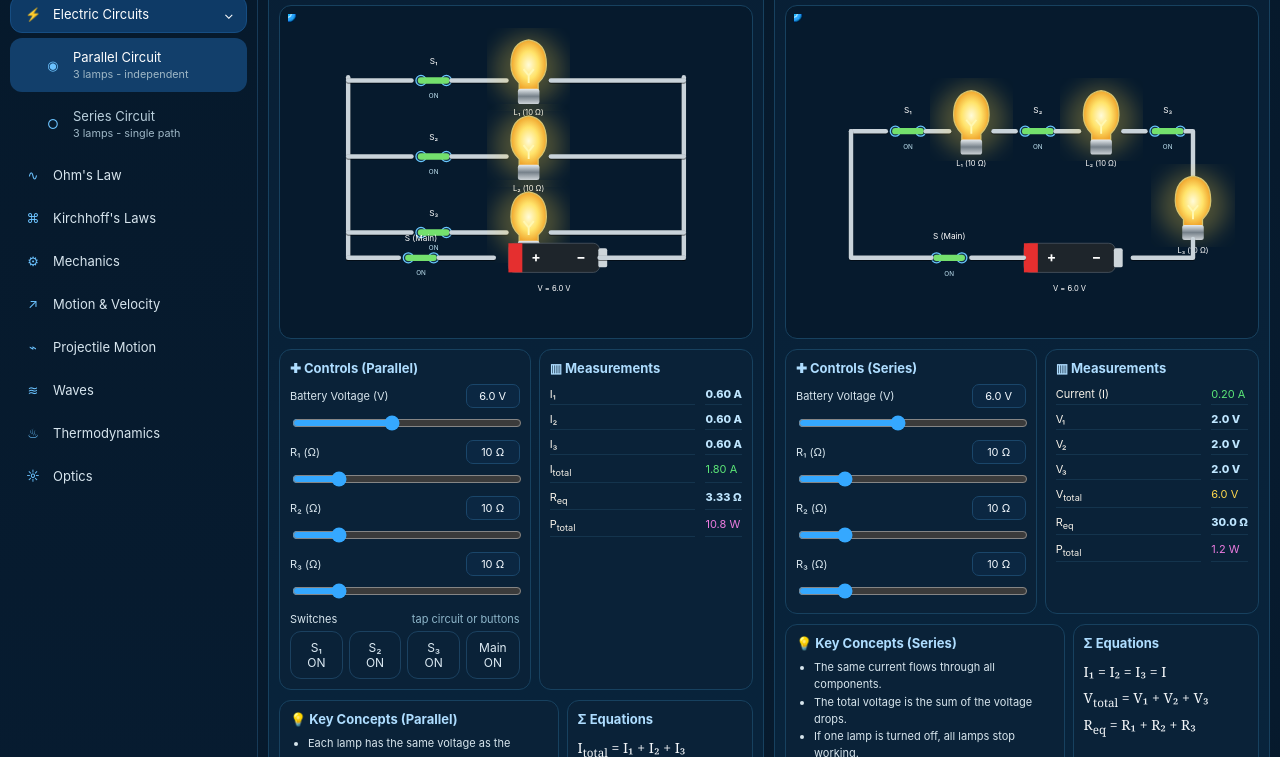
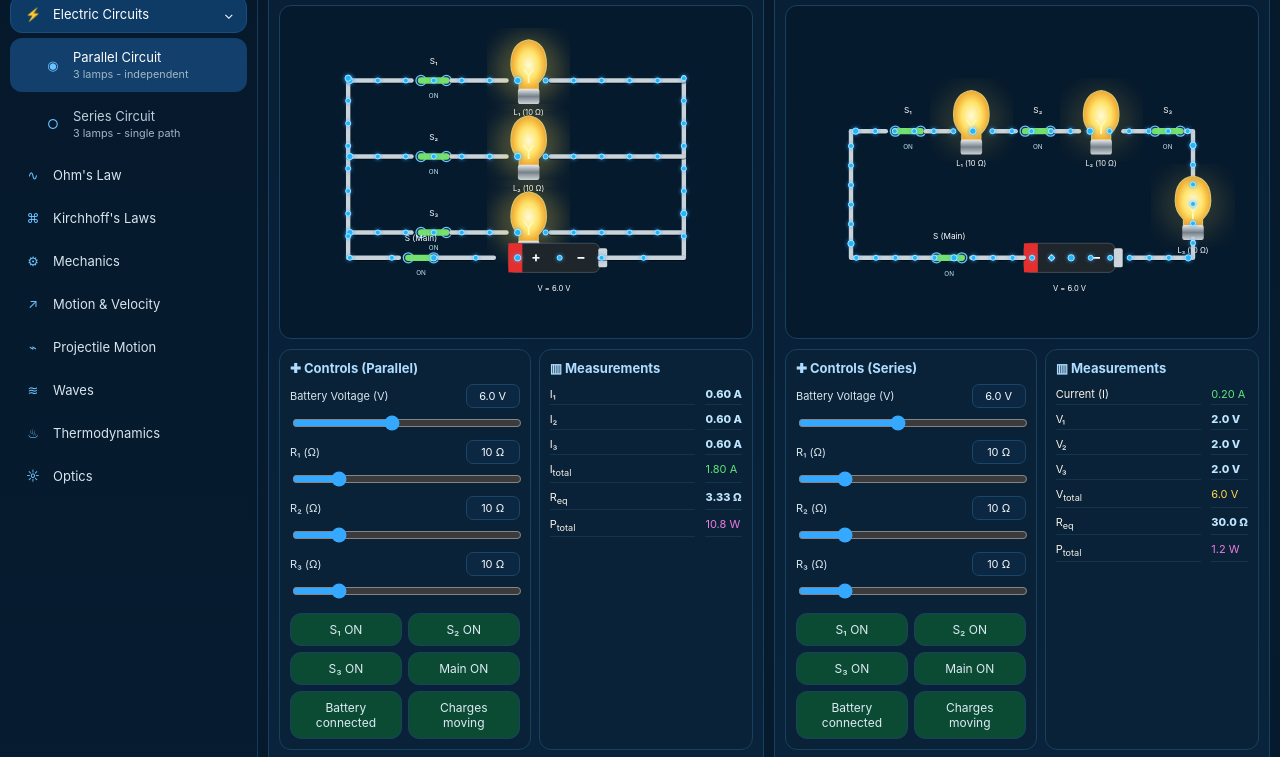
Before and after one commit to ahmedinphysics/-ahmed-adel-physics-lab, a plain HTML site: page index.html in a window 1280 px wide. Shown: the part 145-902 px from the top of the page. Drawn offline with Linux system fonts and the light colour scheme.

Commit message:
Add files via upload

```diff
--- a/index.html
+++ b/index.html
@@ -105,7 +105,6 @@
 }
 #pArm1 path,#pArm2 path,#pArm3 path,#pMasterArm path,
 #sArm1 path,#sArm2 path,#sArm3 path,#sMasterArm path{pointer-events:stroke}
-#pElectronLayer,#sElectronLayer{pointer-events:none}
 </style>
 </head>
 <body>
@@ -251,13 +250,17 @@
           <h3>✚ Controls (Parallel)</h3>
           <div class="row"><span>Battery Voltage (V)</span><span class="control-value" id="pVout">6.0 V</span></div>
           <input id="pVoltage" class="range" type="range" min="1.5" max="12" step=".5" value="6">
-          <div class="row"><span>R₁ (Ω)</span><span class="control-value" id="pR1out">10 Ω</span></div><input id="pR1" class="range" type="range" min="1" max="50" step="1" value="10">
-          <div class="row"><span>R₂ (Ω)</span><span class="control-value" id="pR2out">10 Ω</span></div><input id="pR2" class="range" type="range" min="1" max="50" step="1" value="10">
-          <div class="row"><span>R₃ (Ω)</span><span class="control-value" id="pR3out">10 Ω</span></div><input id="pR3" class="range" type="range" min="1" max="50" step="1" value="10">
-<div class="row" style="margin-top:9px"><span>Switches</span><span style="color:#8FB7CB">tap circuit or buttons</span></div>
-<div style="display:grid;grid-template-columns:repeat(4,1fr);gap:6px">
-<button class="action" id="pS1Btn">S₁ ON</button><button class="action" id="pS2Btn">S₂ ON</button><button class="action" id="pS3Btn">S₃ ON</button><button class="action" id="pMainBtn">Main ON</button>
-</div>
+          <div class="row"><span>R₁ (Ω)</span><span class="control-value" id="sR1out">10 Ω</span></div><input id="sR1" class="range" type="range" min="1" max="50" step="1" value="10">
+          <div class="row"><span>R₂ (Ω)</span><span class="control-value" id="sR2out">10 Ω</span></div><input id="sR2" class="range" type="range" min="1" max="50" step="1" value="10">
+          <div class="row"><span>R₃ (Ω)</span><span class="control-value" id="sR3out">10 Ω</span></div><input id="sR3" class="range" type="range" min="1" max="50" step="1" value="10">
+          <div style="display:grid;grid-template-columns:repeat(2,1fr);gap:6px;margin-top:10px">
+            <button class="action" id="sS1Btn">S₁ ON</button>
+            <button class="action" id="sS2Btn">S₂ ON</button>
+            <button class="action" id="sS3Btn">S₃ ON</button>
+            <button class="action" id="sMainBtn">Main ON</button>
+            <button class="action" id="sBatteryBtn">Battery connected</button>
+            <button class="action" id="sMotionBtn">Charges moving</button>
+          </div>
         </div>
         <div class="panel">
           <h3>▥ Measurements</h3>
@@ -380,6 +383,14 @@
           <div class="row"><span>R₁ (Ω)</span><span class="control-value" id="pR1out">10 Ω</span></div><input id="pR1" class="range" type="range" min="1" max="50" step="1" value="10">
           <div class="row"><span>R₂ (Ω)</span><span class="control-value" id="pR2out">10 Ω</span></div><input id="pR2" class="range" type="range" min="1" max="50" step="1" value="10">
           <div class="row"><span>R₃ (Ω)</span><span class="control-value" id="pR3out">10 Ω</span></div><input id="pR3" class="range" type="range" min="1" max="50" step="1" value="10">
+          <div style="display:grid;grid-template-columns:repeat(2,1fr);gap:6px;margin-top:10px">
+            <button class="action" id="pS1Btn">S₁ ON</button>
+            <button class="action" id="pS2Btn">S₂ ON</button>
+            <button class="action" id="pS3Btn">S₃ ON</button>
+            <button class="action" id="pMainBtn">Main ON</button>
+            <button class="action" id="pBatteryBtn">Battery connected</button>
+            <button class="action" id="pMotionBtn">Charges moving</button>
+          </div>
         </div>
         <div class="panel">
           <h3>▥ Measurements</h3>
@@ -408,14 +419,14 @@
 <script>
 (()=>{
 const ns='http://www.w3.org/2000/svg';
-function makeDot(layer,x,y,r=4){const c=document.createElementNS(ns,'circle');c.setAttribute('r',r+1);c.setAttribute('fill','#21B7FF');c.setAttribute('stroke','#D7F5FF');c.setAttribute('stroke-width','1.2');layer.appendChild(c);return c}
+function makeDot(layer,x,y,r=4){const c=document.createElementNS(ns,'circle');c.setAttribute('r',r);c.setAttribute('fill','#21B7FF');c.setAttribute('stroke','#D7F5FF');c.setAttribute('stroke-width','1.2');layer.appendChild(c);return c}
 function setSwitch(id,on,axis='h'){
  const g=document.getElementById(id); if(!g)return;
  const p=g.querySelector('path'); p.setAttribute('stroke',on?'#74E06D':'#D5A85B');
  if(axis==='h') g.setAttribute('transform',on?'rotate(0)':'rotate(-28 '+(id.startsWith('sArm')?({sArm1:'160 185',sArm2:'365 185',sArm3:'570 185'}[id]||'0 0'):'0 0')+')');
 }
-const p={V:6,master:true,sw:[true,true,true],motion:true,R:[10,10,10],phase:0};
-const s={V:6,master:true,sw:[true,true,true],motion:true,R:[10,10,10],phase:0};
+const p={V:6,master:true,battery:true,sw:[true,true,true],motion:true,R:[10,10,10],phase:0};
+const s={V:6,master:true,battery:true,sw:[true,true,true],motion:true,R:[10,10,10],phase:0};
 const pLayer=document.getElementById('pElectronLayer');
 const sLayer=document.getElementById('sElectronLayer');
 
@@ -444,8 +455,8 @@
 for(let i=0;i<48;i++)sDots.push(makeDot(sLayer,0,0,i%6===0?5:4));
 
 function updateParallel(){
- const active=p.master?p.sw.filter(Boolean):[];
- const conduct=p.master&&p.sw.some(Boolean);
+ const active=(p.master&&p.battery)?p.sw.filter(Boolean):[];
+ const conduct=p.master&&p.battery&&p.sw.some(Boolean);
  document.getElementById('pVout').textContent=p.V.toFixed(1)+' V';
  document.getElementById('pVlabel').textContent=p.V.toFixed(1);
  document.getElementById('pR1out').textContent=p.R[0].toFixed(0)+' Ω';
@@ -455,7 +466,7 @@
  document.getElementById('pL2R').textContent=p.R[1].toFixed(0);
  document.getElementById('pL3R').textContent=p.R[2].toFixed(0);
 
- const currents=p.sw.map((on,i)=>p.master&&on?p.V/p.R[i]:0);
+ const currents=p.sw.map((on,i)=>p.master&&p.battery&&on?p.V/p.R[i]:0);
  const It=currents.reduce((a,b)=>a+b,0);
  const Req=It>0?p.V/It:Infinity;
  const Pt=p.V*It;
@@ -463,18 +474,26 @@
  document.getElementById('pIt').textContent=It.toFixed(2)+' A';
  document.getElementById('pReq').textContent=isFinite(Req)?Req.toFixed(2)+' Ω':'—';
  document.getElementById('pPt').textContent=Pt.toFixed(1)+' W';
- ['pS1Btn','pS2Btn','pS3Btn'].forEach((id,i)=>{const b=document.getElementById(id);b.textContent=`S${['₁','₂','₃'][i]} ${p.sw[i]?'ON':'OFF'}`;b.style.background=p.sw[i]?'#0B4B34':'#3A291D';});
- const pb=document.getElementById('pMainBtn');pb.textContent='Main '+(p.master?'ON':'OFF');pb.style.background=p.master?'#0B4B34':'#3A291D';
+
+ ['pS1Btn','pS2Btn','pS3Btn'].forEach((id,i)=>{
+   const b=document.getElementById(id);
+   b.textContent=`S${['₁','₂','₃'][i]} ${p.sw[i]?'ON':'OFF'}`;
+   b.style.background=p.sw[i]?'#0B4B34':'#3A291D';
+ });
+ const pmb=document.getElementById('pMainBtn'); pmb.textContent='Main '+(p.master?'ON':'OFF'); pmb.style.background=p.master?'#0B4B34':'#3A291D';
+ const pbb=document.getElementById('pBatteryBtn'); pbb.textContent=p.battery?'Battery connected':'Battery disconnected'; pbb.style.background=p.battery?'#0B4B34':'#3A291D';
+ const pmo=document.getElementById('pMotionBtn'); pmo.textContent=p.motion?'Charges moving':'Charges paused'; pmo.style.background=p.motion?'#0B4B34':'#2B3442';
+
  ['pArm1','pArm2','pArm3'].forEach((id,i)=>{const g=document.getElementById(id);const [cx,cy]=[[210,105],[210,225],[210,345]][i];g.setAttribute('transform',p.sw[i]?'rotate(0 '+cx+' '+cy+')':'rotate(-28 '+cx+' '+cy+')');g.querySelector('path').setAttribute('stroke',p.sw[i]?'#74E06D':'#D5A85B')});
  const gm=document.getElementById('pMasterArm');gm.setAttribute('transform',p.master?'rotate(0 190 385)':'rotate(-28 190 385)');gm.querySelector('path').setAttribute('stroke',p.master?'#74E06D':'#D5A85B');
  document.querySelectorAll('.pGlow').forEach((g,i)=>{
-   const Pi=(p.master&&p.sw[i])?(p.V*p.V/p.R[i]):0;
+   const Pi=(p.master&&p.battery&&p.sw[i])?(p.V*p.V/p.R[i]):0;
    g.setAttribute('opacity',Pi>0?Math.min(.55,.08+Pi/20):0);
  });
 }
 
 function updateSeries(){
- const closed=s.master&&s.sw.every(Boolean);
+ const closed=s.master&&s.battery&&s.sw.every(Boolean);
  const Req=s.R.reduce((a,b)=>a+b,0), I=closed?s.V/Req:0;
  document.getElementById('sVout').textContent=s.V.toFixed(1)+' V';
  document.getElementById('sVlabel').textContent=s.V.toFixed(1);
@@ -491,8 +510,16 @@
  document.getElementById('sVt').textContent=(closed?s.V:0).toFixed(1)+' V';
  document.getElementById('sReq').textContent=Req.toFixed(1)+' Ω';
  document.getElementById('sPt').textContent=(s.V*I).toFixed(1)+' W';
- ['sS1Btn','sS2Btn','sS3Btn'].forEach((id,i)=>{const b=document.getElementById(id);b.textContent=`S${['₁','₂','₃'][i]} ${s.sw[i]?'ON':'OFF'}`;b.style.background=s.sw[i]?'#0B4B34':'#3A291D';});
- const sb=document.getElementById('sMainBtn');sb.textContent='Main '+(s.master?'ON':'OFF');sb.style.background=s.master?'#0B4B34':'#3A291D';
+
+ ['sS1Btn','sS2Btn','sS3Btn'].forEach((id,i)=>{
+   const b=document.getElementById(id);
+   b.textContent=`S${['₁','₂','₃'][i]} ${s.sw[i]?'ON':'OFF'}`;
+   b.style.background=s.sw[i]?'#0B4B34':'#3A291D';
+ });
+ const smb=document.getElementById('sMainBtn'); smb.textContent='Main '+(s.master?'ON':'OFF'); smb.style.background=s.master?'#0B4B34':'#3A291D';
+ const sbb=document.getElementById('sBatteryBtn'); sbb.textContent=s.battery?'Battery connected':'Battery disconnected'; sbb.style.background=s.battery?'#0B4B34':'#3A291D';
+ const smo=document.getElementById('sMotionBtn'); smo.textContent=s.motion?'Charges moving':'Charges paused'; smo.style.background=s.motion?'#0B4B34':'#2B3442';
+
  const cfg=[['sArm1',160,185],['sArm2',365,185],['sArm3',570,185]];
  cfg.forEach(([id,cx,cy],i)=>{const g=document.getElementById(id);g.setAttribute('transform',s.sw[i]?'rotate(0 '+cx+' '+cy+')':'rotate(-28 '+cx+' '+cy+')');g.querySelector('path').setAttribute('stroke',s.sw[i]?'#74E06D':'#D5A85B')});
  const gm=document.getElementById('sMasterArm');gm.setAttribute('transform',s.master?'rotate(0 225 385)':'rotate(-28 225 385)');gm.querySelector('path').setAttribute('stroke',s.master?'#74E06D':'#D5A85B');
@@ -503,8 +530,8 @@
 }
 
 function animate(){
- p.phase+=0.006*(p.V/6);
- s.phase+=0.006*(s.V/6);
+ if(p.motion)p.phase+=0.005*(p.V/6);
+ if(s.motion)s.phase+=0.005*(s.V/6);
  const pPaths=parallelPaths();
  let idx=0;
  // branch dots
@@ -513,7 +540,7 @@
      const t=(j/12+p.phase)%1;
      const [x,y]=interpPolyline(pPaths[b],t);
      pDots[idx].setAttribute('cx',x);pDots[idx].setAttribute('cy',y);
-     pDots[idx].setAttribute('opacity',p.master&&p.sw[b]?'1':'0.12');
+     pDots[idx].setAttribute('opacity',p.master&&p.battery&&p.sw[b]?'1':'0.12');
    }
  }
  // bottom + rails
@@ -522,14 +549,14 @@
    for(let j=0;j<8;j++,idx++){
      const [x,y]=interpPolyline(extra[e],(j/8+p.phase)%1);
      pDots[idx].setAttribute('cx',x);pDots[idx].setAttribute('cy',y);
-     pDots[idx].setAttribute('opacity',p.master&&p.sw.some(Boolean)?'1':'0.12');
+     pDots[idx].setAttribute('opacity',p.master&&p.battery&&p.sw.some(Boolean)?'1':'0.12');
    }
  }
  const sPts=seriesPathPoints();
  for(let i=0;i<sDots.length;i++){
    const [x,y]=interpPolyline(sPts,(i/sDots.length+s.phase)%1);
    sDots[i].setAttribute('cx',x);sDots[i].setAttribute('cy',y);
-   sDots[i].setAttribute('opacity',s.master&&s.sw.every(Boolean)?'1':'0.12');
+   sDots[i].setAttribute('opacity',s.master&&s.battery&&s.sw.every(Boolean)?'1':'0.12');
  }
  requestAnimationFrame(animate)
 }
@@ -541,13 +568,13 @@
 ['sR1','sR2','sR3'].forEach((id,i)=>document.getElementById(id).addEventListener('input',e=>{s.R[i]=+e.target.value;updateSeries()}));
 
 document.getElementById('pReset').onclick=()=>{
- Object.assign(p,{V:6,master:true,sw:[true,true,true],phase:0,R:[10,10,10]});
+ Object.assign(p,{V:6,master:true,battery:true,motion:true,sw:[true,true,true],phase:0,R:[10,10,10]});
  document.getElementById('pVoltage').value=6;
  ['pR1','pR2','pR3'].forEach(id=>document.getElementById(id).value=10);
  updateParallel()
 };
 document.getElementById('sReset').onclick=()=>{
- Object.assign(s,{V:6,master:true,sw:[true,true,true],phase:0,R:[10,10,10]});
+ Object.assign(s,{V:6,master:true,battery:true,motion:true,sw:[true,true,true],phase:0,R:[10,10,10]});
  document.getElementById('sVoltage').value=6;
  ['sR1','sR2','sR3'].forEach(id=>document.getElementById(id).value=10);
  updateSeries()
@@ -559,8 +586,12 @@
 document.getElementById('sMasterArm').addEventListener('click',()=>{s.master=!s.master;updateSeries()});
 ['pS1Btn','pS2Btn','pS3Btn'].forEach((id,i)=>document.getElementById(id).addEventListener('click',()=>{p.sw[i]=!p.sw[i];updateParallel()}));
 document.getElementById('pMainBtn').addEventListener('click',()=>{p.master=!p.master;updateParallel()});
+document.getElementById('pBatteryBtn').addEventListener('click',()=>{p.battery=!p.battery;updateParallel()});
+document.getElementById('pMotionBtn').addEventListener('click',()=>{p.motion=!p.motion;updateParallel()});
 ['sS1Btn','sS2Btn','sS3Btn'].forEach((id,i)=>document.getElementById(id).addEventListener('click',()=>{s.sw[i]=!s.sw[i];updateSeries()}));
 document.getElementById('sMainBtn').addEventListener('click',()=>{s.master=!s.master;updateSeries()});
+document.getElementById('sBatteryBtn').addEventListener('click',()=>{s.battery=!s.battery;updateSeries()});
+document.getElementById('sMotionBtn').addEventListener('click',()=>{s.motion=!s.motion;updateSeries()});
 
 
 updateParallel();updateSeries();animate();
```
